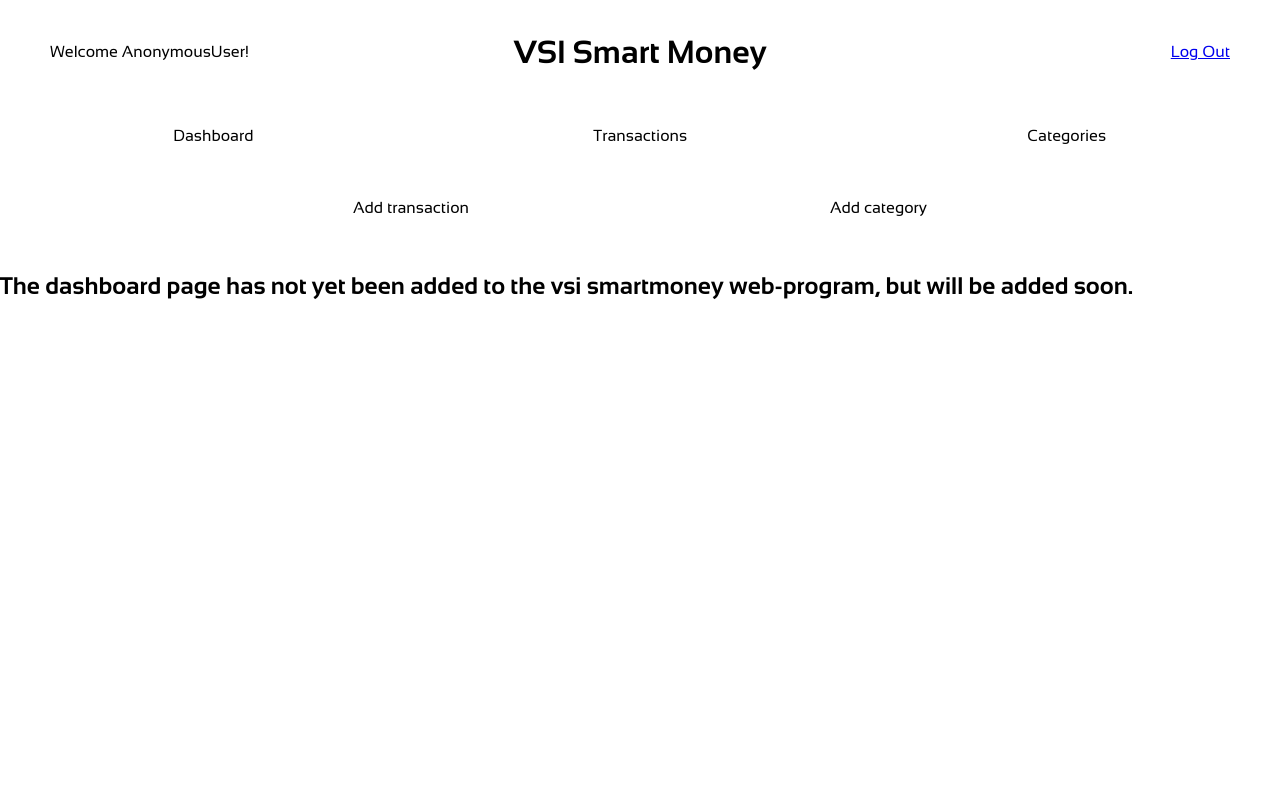
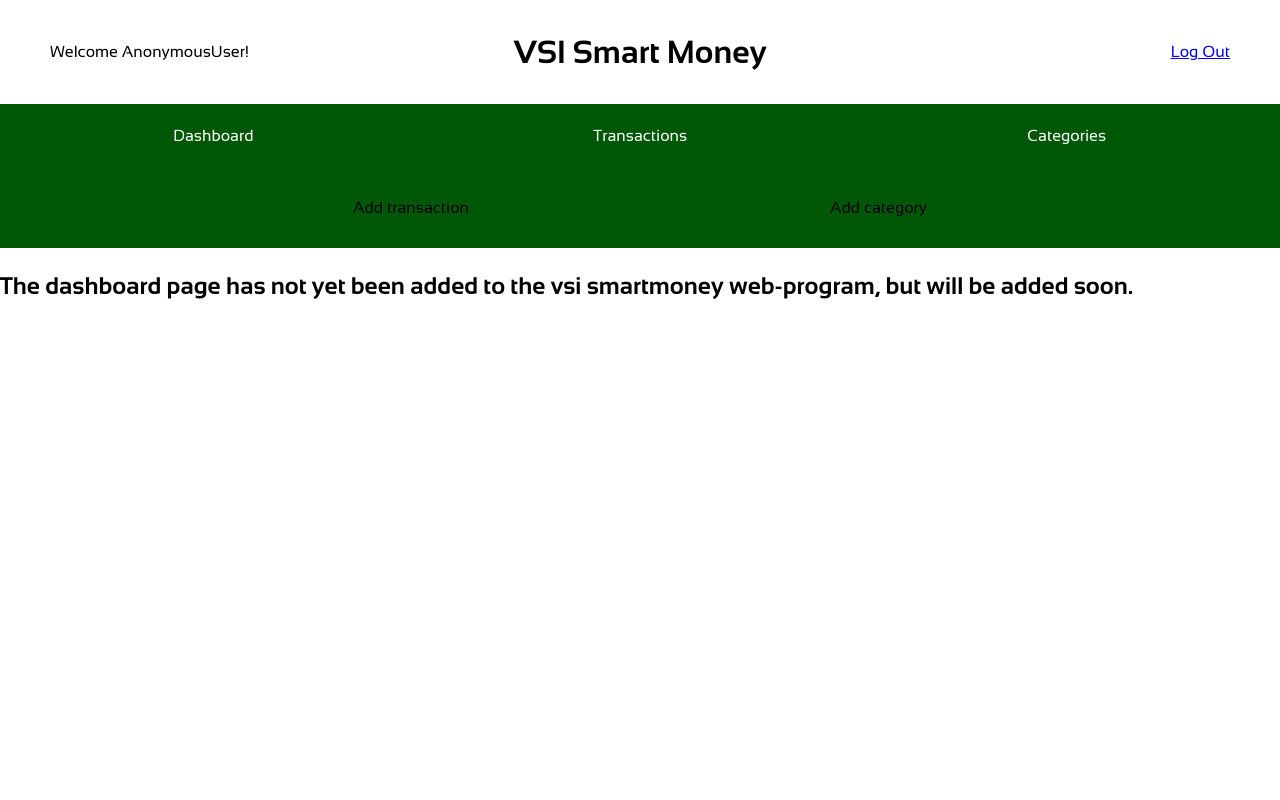
Before and after one commit to ThatOneProgrammerUKnow/vsi_smartmoney, a Django app: a page that uses templates/page/base.html in a window 1280 px wide. Run offline with Django 5.2, Linux system fonts and the light colour scheme.

Commit message:
Some styles

```diff
--- a/static/css/forms.css
+++ b/static/css/forms.css
@@ -9,7 +9,7 @@
     box-sizing: border-box;
 }
 .form{
-    background: var(--primary-color);
+    background: var(--secondary-color);
     padding: 40px;
     height: 100%;
     text-align: center;
--- a/static/css/navbar.css
+++ b/static/css/navbar.css
@@ -66,20 +66,20 @@ nav li{
 }
 
 nav a{
-    background: var(--color-sky-700);
+    background: var(--primary-color);
     text-decoration: none;
-    color: var(--primary-text-light);
+    color: var(--secondary-light-text);
     padding: 20px;
     display: block;
 }
 nav a:hover{
-    background: var(--color-sky-800);
+    background: var(--primary-color-hover);
 
 }
 
 /* Actions styling */
 .actions{
-    background: var(--color-sky-700);
+    background: var(--primary-color);
     box-shadow: 0 1px 2px 2px var(--shadow-sky-5);
     color: var(--primary-text-light);
         border-bottom: 2px solid var(--color-sky-800);
--- a/static/css/variables.css
+++ b/static/css/variables.css
@@ -7,8 +7,8 @@
   --secondary-shadow-25: rgb(0, 88, 6, 0.25);
 
 
-  --primary-color : #ffffff;
-  --primary-color-hover : #005806;
+  --primary-color : #005806;
+  --primary-color-hover : #005205;
   --primary-shadow: rgb(0, 88, 6);
 
 
@@ -38,3 +38,4 @@
   /* Gradients */
   --grdient-1: #3cb144;
   --gradient-2: #006407;
+}
```
